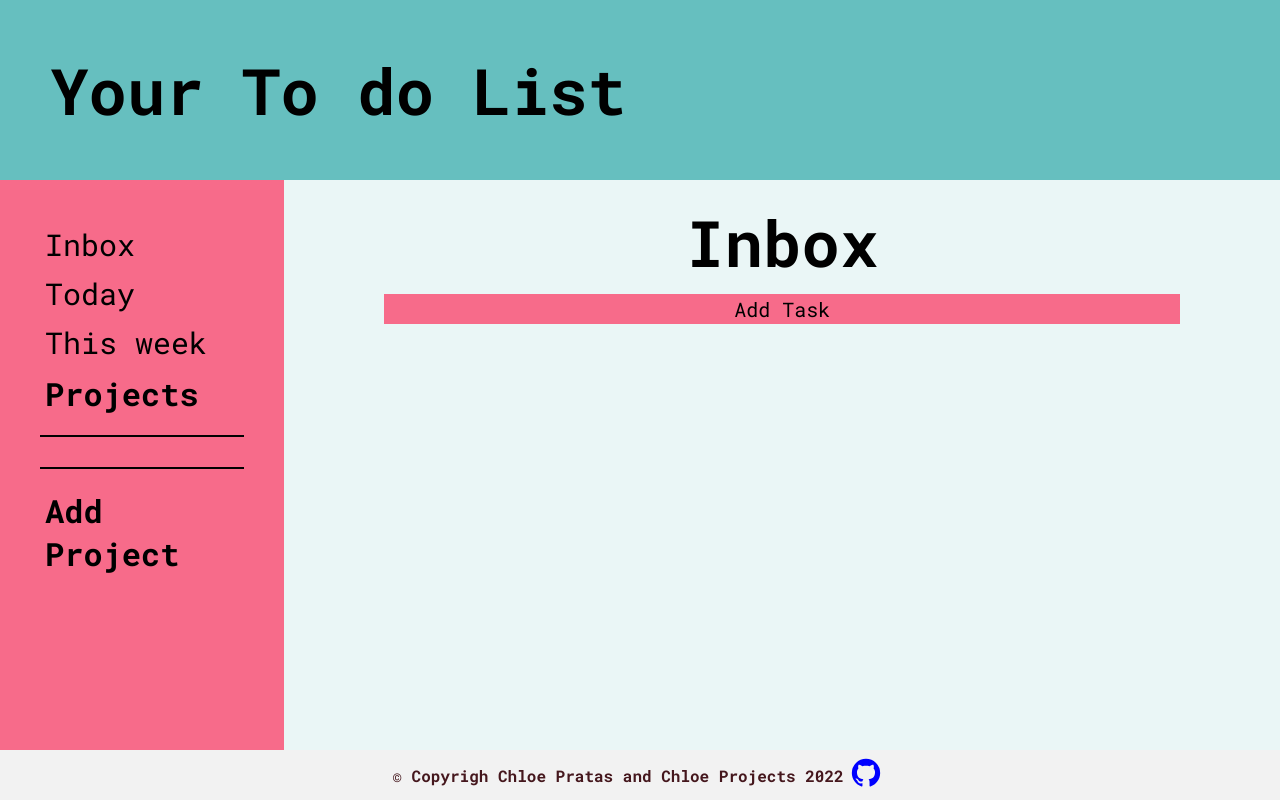
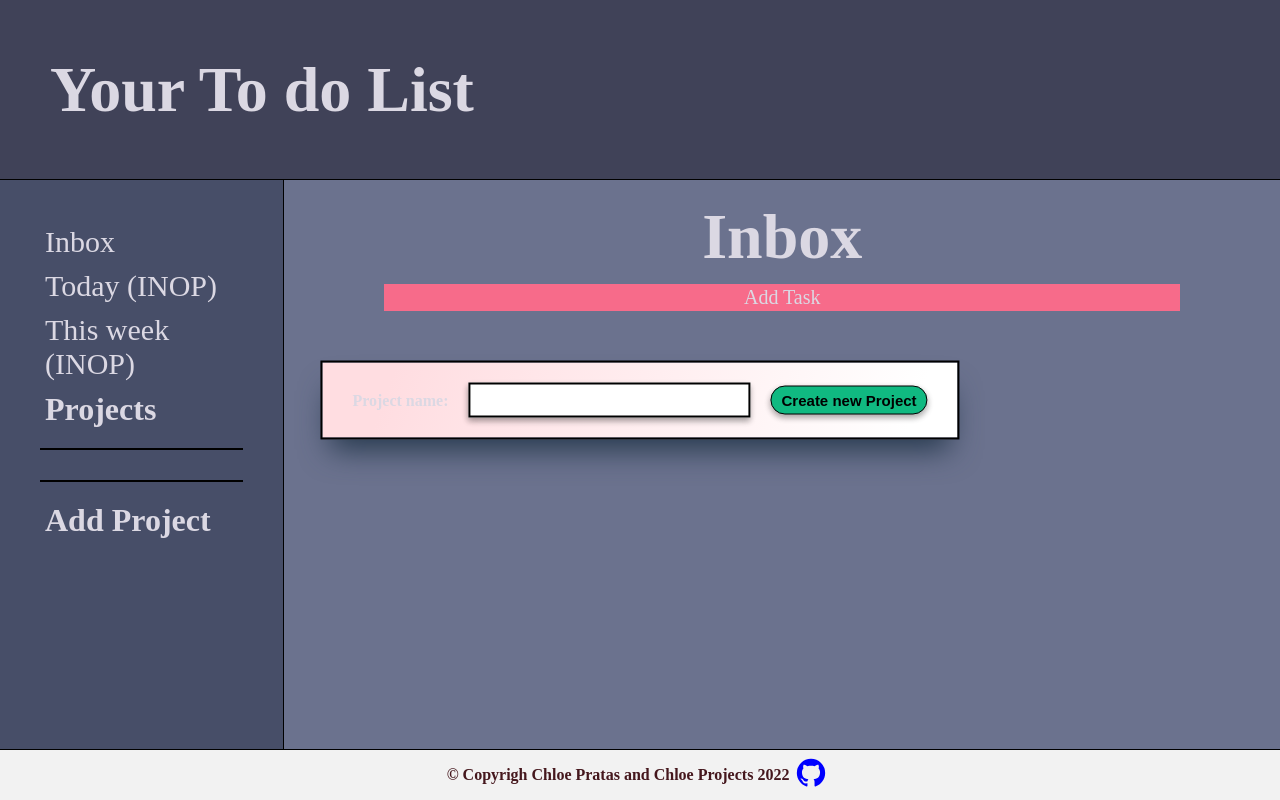
Before and after one commit to Chloe199719/todolist, a website built with webpack: page dist/index.html in a window 1280 px wide. Built offline with nearby package versions, Linux system fonts and the light colour scheme; a web font is replaced by a local one.

Commit message:
Ui Overall

```diff
--- a/src/style.css
+++ b/src/style.css
@@ -8,7 +8,8 @@
 
 body {
   background: #eaf6f6;
-  font-family: "Roboto Mono", monospace;
+  font-family: "Times New Roman", Times, serif;
+  color: #dbd8e3;
 }
 .wrapper {
   min-height: calc(100vh - 50px);
@@ -22,20 +23,29 @@ body {
 }
 
 header {
-  background: #66bfbf;
+  /* background: #66bfbf; */
+  background: #404258;
+  color: #dbd8e3;
   grid-area: head;
   display: flex;
   align-items: center;
   padding: 0px 50px;
   font-size: 2em;
+  border-bottom: 1px solid black;
 }
 
+button {
+  transition: 200ms ease-in-out;
+}
 nav {
-  background: #f76b8a;
+  /* background: #f76b8a; */
+  background: #474e68;
   grid-area: nav;
   display: flex;
   flex-direction: column;
   padding: 40px;
+  border-right: 1px solid black;
+  border-bottom: 1px solid black;
 }
 hr {
   border: 1px black solid;
@@ -66,6 +76,8 @@ nav h2 {
 
 main {
   padding: 20px 100px;
+  background: #6b728e;
+  border-bottom: 1px solid black;
 }
 ul {
   list-style: none;
@@ -96,7 +108,7 @@ nav .addproj:hover {
   justify-content: space-between;
   margin: 10px 0;
   padding: 2px 8px;
-  background-color: darkgray;
+  background-color: #474e68;
   font-size: 20px;
 }
 .task-list li:last-child {
@@ -176,7 +188,46 @@ form.active {
   top: 50%;
   left: 50%;
 }
+#createproj {
+  display: flex;
+  align-items: center;
+}
+#createproj label,
+#createproj input {
+  margin: 0 10px;
+  font-weight: bold;
+}
+#createproj input {
+  height: 35px;
+  outline: none;
+  border: 2px black solid;
+  padding: 5px;
+  font-size: 20px;
+  box-shadow: rgba(0, 0, 0, 0.16) 0px 3px 6px, rgba(0, 0, 0, 0.23) 0px 3px 6px;
+}
+#createproj input:focus {
+  border: 2px blue solid;
+}
 
+#createProject {
+  font-weight: bold;
+  padding: 5px 10px;
+  background-color: #10b981;
+  outline: none;
+  border: none;
+  border-radius: 15px;
+  font-size: 15px;
+  margin: 0 10px;
+  box-shadow: rgba(0, 0, 0, 0.16) 0px 3px 6px, rgba(0, 0, 0, 0.23) 0px 3px 6px;
+  border: 1px black solid;
+}
+#createProject:hover {
+  transform: translate(0, 2px);
+  color: white;
+}
+#createProject:active {
+  transform: translate(0, -2px);
+}
 /* .allforms input {
   opacity: 0;
   width: 1px;
```
Also changed, not shown: dist/index.html, 1 other file.
